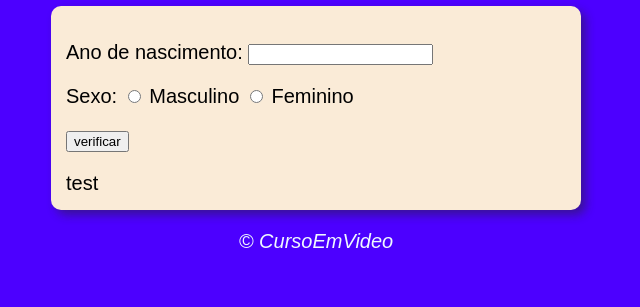
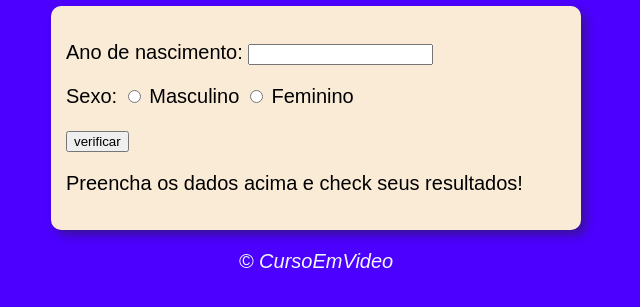
Before and after one commit to sarahguerreiro/javascript, a plain HTML site: page aula12ex/ex015/modelo.html in a window 1280 px wide. Shown: the part 93-400 px from the top of the page, without its empty margins (324-964 px from the left). Drawn offline with Linux system fonts and the light colour scheme.

Commit message:
adc um parágrafo na 2a div

```diff
--- a/aula12ex/ex015/modelo.html
+++ b/aula12ex/ex015/modelo.html
@@ -29,7 +29,7 @@
        </div>
 
        <div id="res">
-         test
+         <p>Preencha os dados acima e check seus resultados!</p>
        </div>
     </section>
 
```
